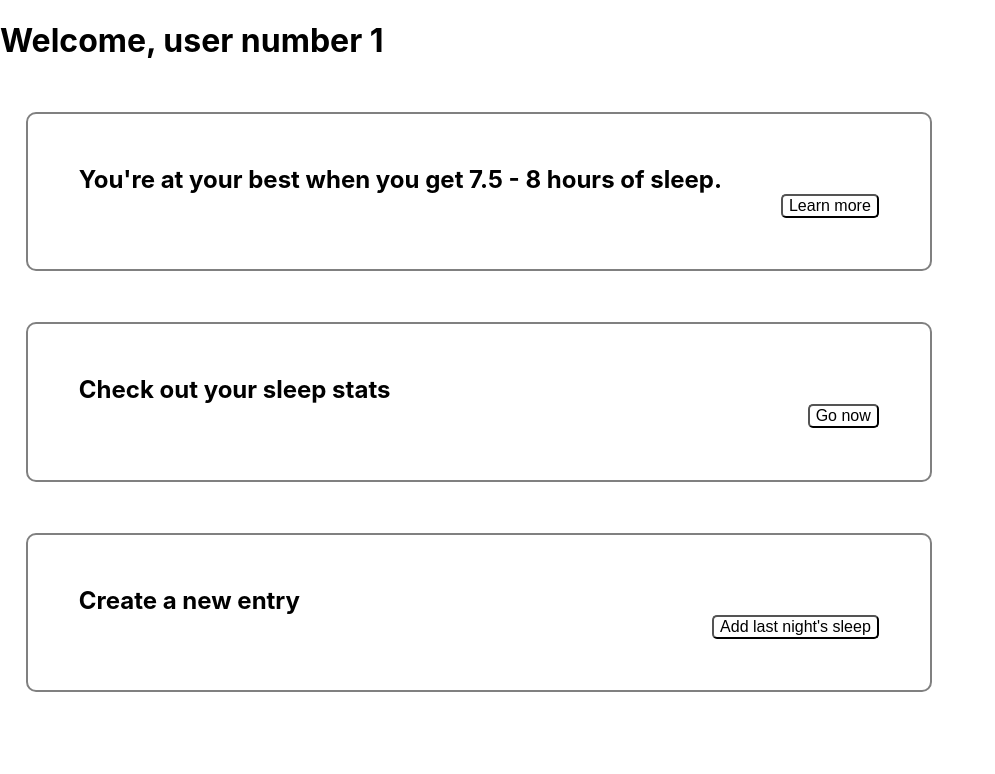
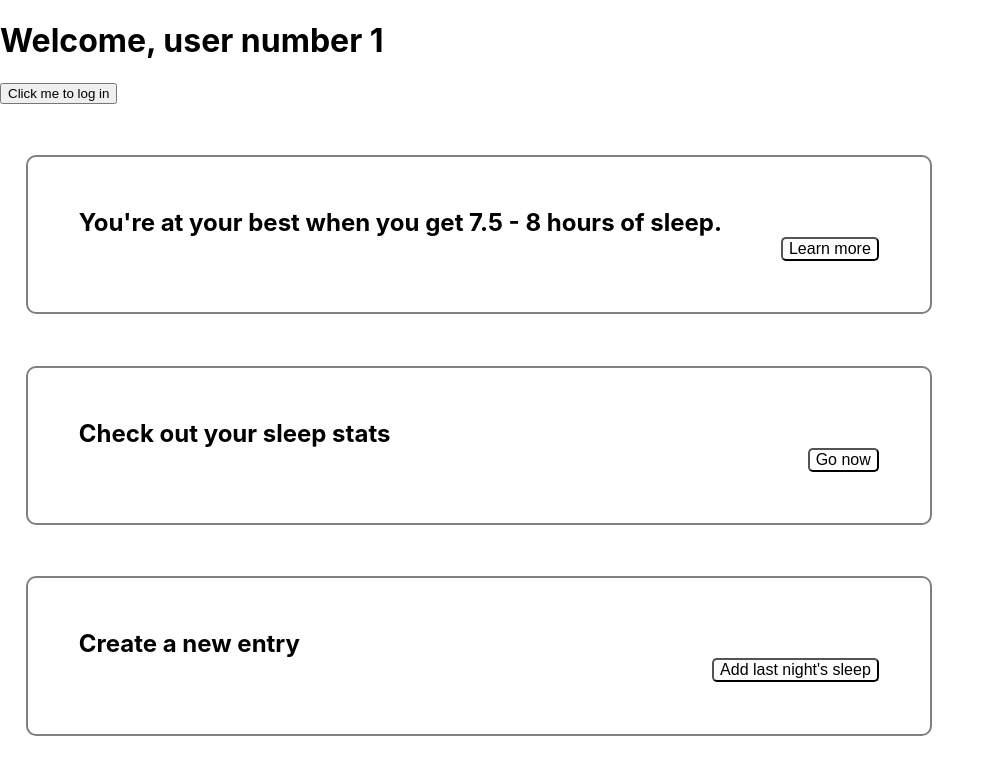
Before and after one commit to buildweek-sleeptracker3/frontend, a React (Create React App) app in the folder sleep-tracker/: page / in a window 1280 px wide. Shown: the top 774 px of the page, without its empty margins (0-995 px from the left). Built offline with nearby package versions, Linux system fonts and the light colour scheme; sample sign-in values are in the browser's storage.

Commit message:
now only filters to show the user's data

```diff
--- a/sleep-tracker/src/components/Home.js
+++ b/sleep-tracker/src/components/Home.js
@@ -104,12 +104,18 @@ const Home = props => {
         //     .get('/api/users')
         //     .then(res => console.log(res))
         //     .catch(err => console.log(err))
+
+        //test get sleep by userid
+        axiosWithAuth()
+            .get(`/api/users/id/sleep/${props.id}`)
+            .then(res => console.log(res))
+            .catch(err => console.log(err))
     }
 
     return (
     <>
     <h1>Welcome, user number {props.id}</h1>
-    {/* <button onClick = {handleTemp}>Click me to log in</button> */}
+    <button onClick = {handleTemp}>Click me to log in</button>
     <HomeContainer className = "home-container">
         <h2> You're at your best when you get {maxKey} hours of sleep.</h2>
 
--- a/sleep-tracker/src/components/weekly/WeeklyView.js
+++ b/sleep-tracker/src/components/weekly/WeeklyView.js
@@ -11,7 +11,8 @@ const mapStateToProps = state => {
     return {
         data: state.data,
         isEditing: state.modals.showEditModal,
-        isDeleting: state.modals.isDeleting
+        isDeleting: state.modals.isDeleting,
+        userId: state.userId
     }
 }
 
@@ -41,9 +42,11 @@ const WeeklyView = props => {
         <HomeButton />
 
         {props.data.map(item => {
-            // console.log(item)
-            return <DayDisplayCard key = {item.id} sleepData = {item} refreshData = {refreshData}/>
-        })}
+            if(item.userId.toString() === props.userId) {
+                return <DayDisplayCard key = {item.id} sleepData = {item} refreshData = {refreshData}/>
+            }
+
+            })}
 
     </>)
 
```
